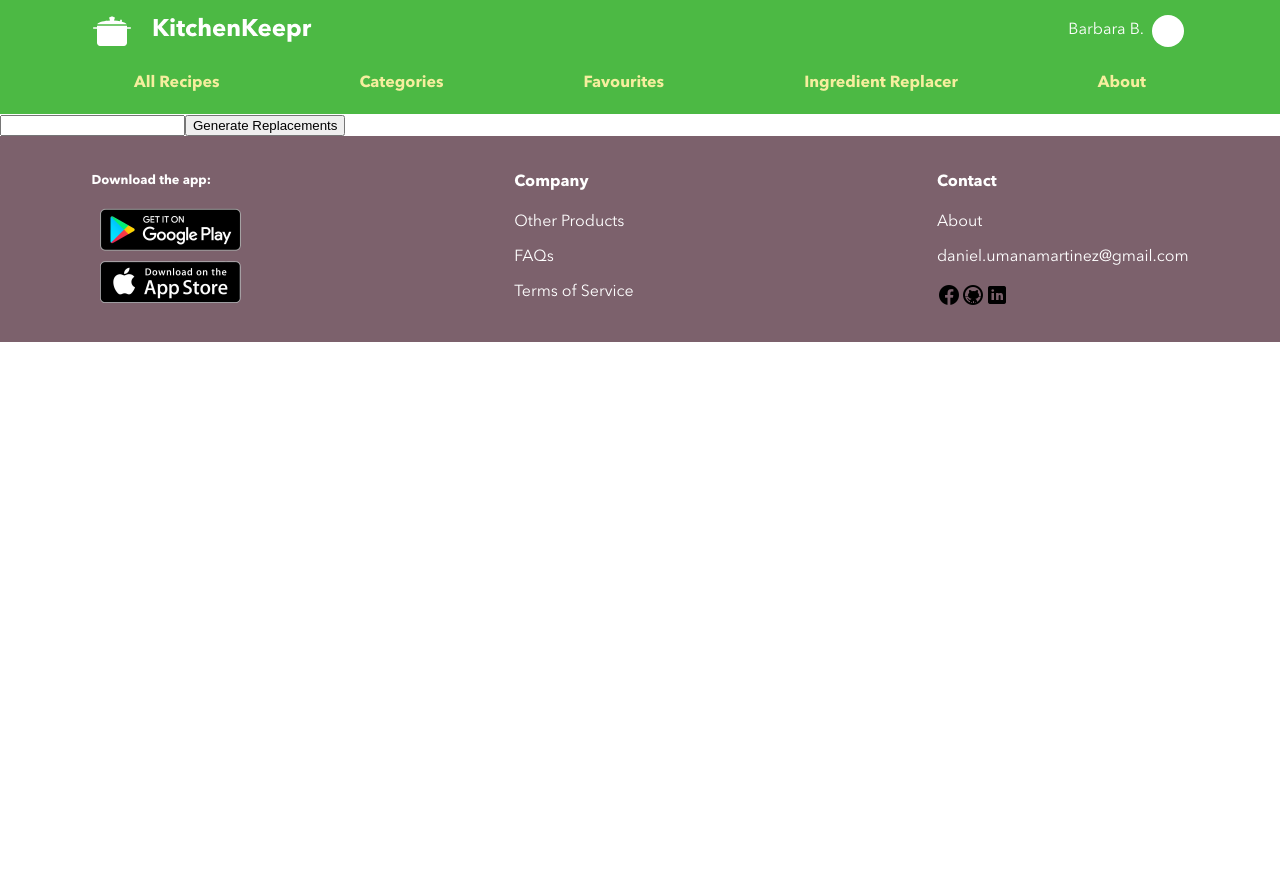
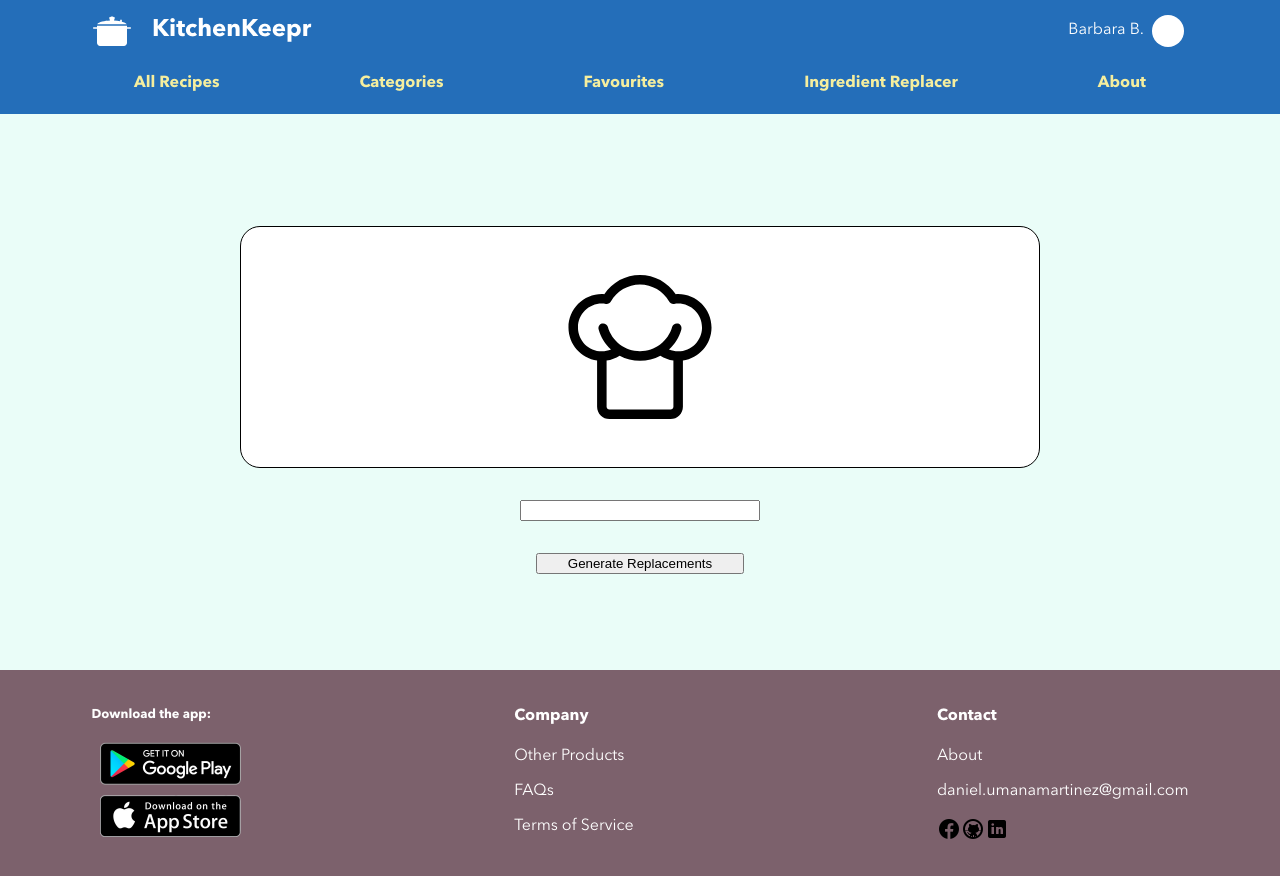
Before and after one commit to daniel22494/kitchenkeepr-frontend, a React (Create React App) app: page /ingredient-replacer in a window 1280 px wide. Before the commit the page ends 800 px from the top, so only its background shows below. Built offline with nearby package versions, Linux system fonts and the light colour scheme.

Commit message:
added a loading state

```diff
--- a/src/components/Header/Header.scss
+++ b/src/components/Header/Header.scss
@@ -2,7 +2,7 @@
 @use "../../styles/variables" as *;
 
 .header{
-    background-color: $prim-green-color;
+    background-color: $prim-blue-color;
     display: flex;
     justify-content: center;
     font-family: $avenir-base-font;
--- a/src/components/IngredientReplacer/IngredientReplacer.jsx
+++ b/src/components/IngredientReplacer/IngredientReplacer.jsx
@@ -1,15 +1,19 @@
 import React, { useState } from "react";
 import axios from "axios";
+import "./IngredientReplacer.scss";
+import Hat from "../../assets/icons/hat.svg";
 
 function IngredientReplacer() {
   const [userInput, setUserInput] = useState("");
   const [ingredientReplacements, setIngredientReplacements] = useState("");
+  const [isLoading, setIsLoading] = useState(false);
 
   const handleInputChange = (event) => {
     setUserInput(event.target.value);
   };
 
   const handleGenerateReplacements = async () => {
+    setIsLoading(true); // Set loading state to true before making the API call
     try {
       const response = await axios.get(
         `http://localhost:8080/api/generate-replacements/${userInput}`
@@ -18,16 +22,66 @@ function IngredientReplacer() {
     } catch (error) {
       console.error("Error fetching ingredient replacements:", error);
       setIngredientReplacements("Failed to fetch ingredient replacements.");
+    } finally {
+      setIsLoading(false); // Set loading state to false after the API call (whether successful or not)
     }
   };
 
+  //Old code
+
+  // const handleGenerateReplacements = async () => {
+  //   try {
+  //     const response = await axios.get(
+  //       `http://localhost:8080/api/generate-replacements/${userInput}`
+  //     );
+  //     setIngredientReplacements(<pre>{response.data.replacements}</pre>);
+  //   } catch (error) {
+  //     console.error("Error fetching ingredient replacements:", error);
+  //     setIngredientReplacements("Failed to fetch ingredient replacements.");
+  //   }
+  // };
+
   return (
-    <div>
-      {ingredientReplacements && <p>{ingredientReplacements}</p>}
-      <input type="text" value={userInput} onChange={handleInputChange} />
-      <button onClick={handleGenerateReplacements}>
-        Generate Replacements
-      </button>
+    <div className="ai-container">
+      {
+        isLoading ? (
+          // Loading state
+          <div className="loading">
+            <p>Loading...</p>
+          </div>
+        ) : ingredientReplacements ? (
+          // Render the ingredient replacements if available
+          <p>{ingredientReplacements}</p>
+        ) : (
+          // Placeholder component
+          <div className="placeholder">
+            <img src={Hat} alt="" className="placeholder__img" />
+          </div>
+        )
+
+        //Old Code
+
+        // (ingredientReplacements && <p>{ingredientReplacements}</p>) || (
+        //   <div className="placeholder">
+        //     <img src={Hat} alt="" className="placeholder__img" />
+        //   </div>
+        // )
+      }
+
+      <div className="generate">
+        <input
+          className="generate__input"
+          type="text"
+          value={userInput}
+          onChange={handleInputChange}
+        />
+        <button
+          className="generate__button"
+          onClick={handleGenerateReplacements}
+        >
+          Generate Replacements
+        </button>
+      </div>
     </div>
   );
 }
--- a/src/components/IngredientReplacer/IngredientReplacer.scss
+++ b/src/components/IngredientReplacer/IngredientReplacer.scss
@@ -0,0 +1,37 @@
+@use "../../styles/variables" as *;
+
+.ai-container{
+    display: flex;
+    justify-content: center;
+    flex-wrap: wrap;
+    padding-top: 5rem;
+    padding-bottom: 5rem;
+    background-color: $prim-pale-color;
+}
+
+.generate{
+    display: flex;
+    flex-wrap: wrap;
+    flex-direction: column;
+    width: 15rem;
+    &__input{
+        margin-bottom: 1rem;
+    }
+    &__button{
+        margin: 1rem;
+    }
+}
+
+.placeholder{
+    display: flex;
+    justify-content: center;
+    margin: 2rem 15rem;
+    border: 1px solid black;
+    width: 100%;
+    border-radius: 20px;
+    background-color: white;
+    &__img{
+        padding: 3rem 0;
+        width: 9rem;
+    }
+}
--- a/src/pages/Homepage/Homepage.jsx
+++ b/src/pages/Homepage/Homepage.jsx
@@ -1,5 +1,6 @@
 import "./Homepage.scss";
 import Chef from "../../assets/images/chef-cooking.png";
+import { Link } from "react-router-dom";
 
 function Homepage() {
   return (
@@ -20,8 +21,12 @@ function Homepage() {
           time
         </p>
         <div className="actions">
-          <button className="actions_button">Get Started</button>
-          <button className="actions_button">Replace Ingredient</button>
+          <Link to="/recipes">
+            <button className="actions_button">Get Started</button>
+          </Link>
+          <Link to="/ingredient-replacer">
+            <button className="actions_button">Replace Ingredient</button>
+          </Link>
         </div>
       </div>
       <div className="hero__img">
```
